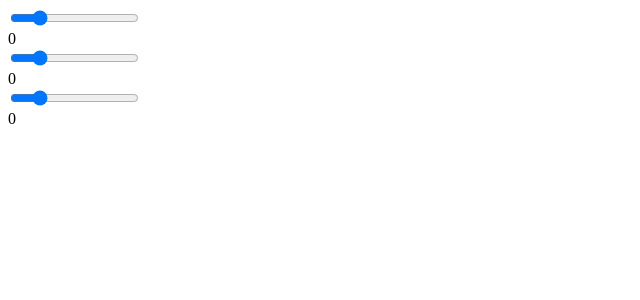
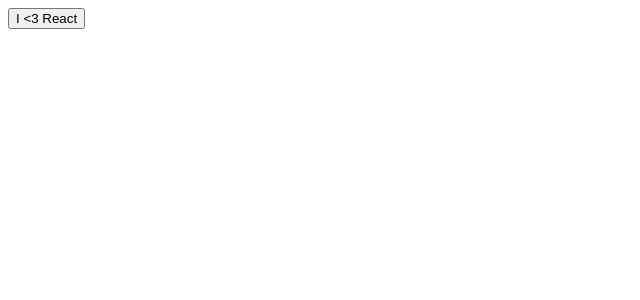
Before and after one commit to mtheoryx/react-primer, a React app: page / in a window 1280 px wide. Shown: the top 300 px of the page, without its empty margins (0-640 px from the left). Built offline with nearby package versions, Linux system fonts and the light colour scheme.

Commit message:
More accessing child properties examples

```diff
--- a/App.js
+++ b/App.js
@@ -2,47 +2,23 @@
 import ReactDOM from 'react-dom';
 
 class App extends React.Component {
-	constructor(){
-		super();
-		this.state = {
-			red: 0,
-			green: 0,
-			blue: 0
-		};
-		this.update = this.update.bind(this);
-	}
-	update(e){
-		this.setState({
-			red: ReactDOM.findDOMNode(this.refs.red.refs.input).value,
-			green: ReactDOM.findDOMNode(this.refs.green.refs.input).value,
-			blue: ReactDOM.findDOMNode(this.refs.blue.refs.input).value
-		});
-	}
 	render() {
 		return(
 			<div>
-				<Slider ref="red" update={this.update} />
-				{this.state.red}
-				<Slider ref="green" update={this.update} />
-				{this.state.green}
-				<Slider ref="blue" update={this.update} />
-				{this.state.blue}
+				<Button>I <Heart /> React</Button>
 			</div>
 		)
 	}
 }
 
-class Slider extends React.Component {
-	render() {
+class Button extends React.Component {
+	render(){
 		return (
-			<div>
-				<input ref="input" type="range"
-					min="0"
-					max="255"
-					onChange={this.props.update}/>
-			</div>
+			<button>{this.props.children}</button>
 		);
 	}
-};
+}
+
+const Heart = () => <span>&lt;3</span>;
 
 export default App;
```
